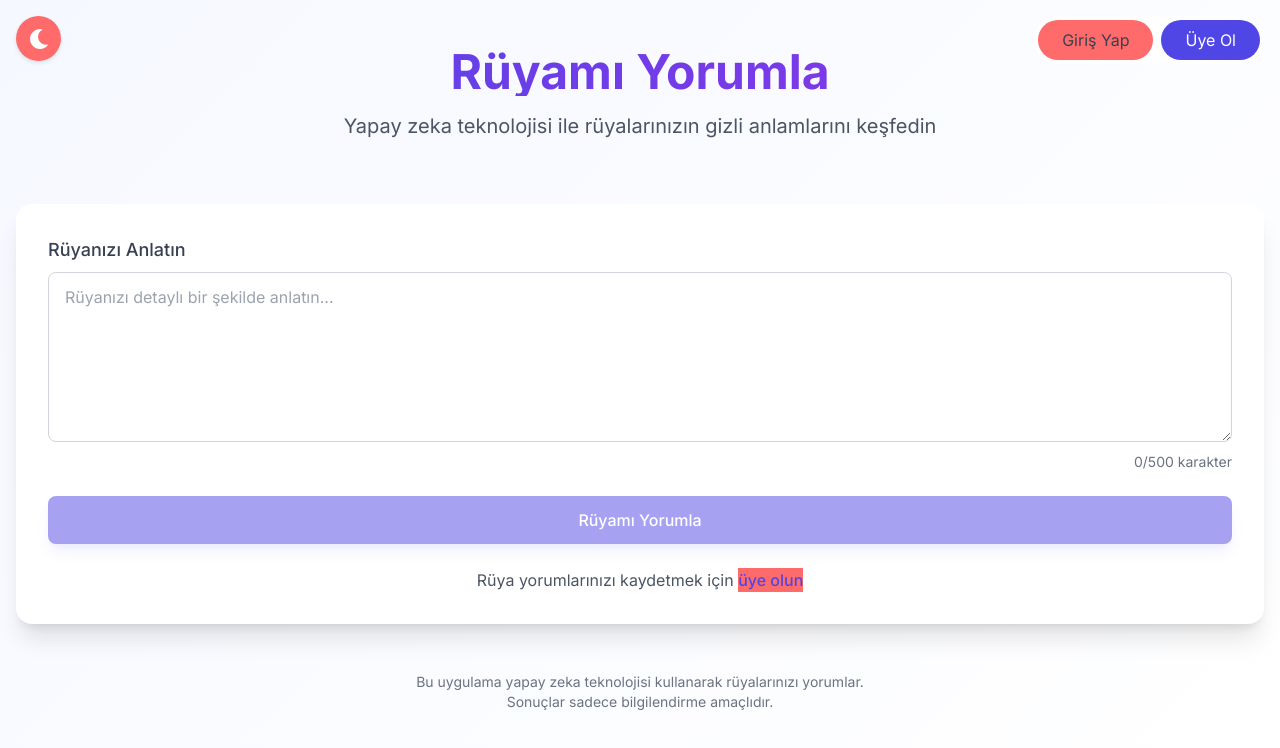
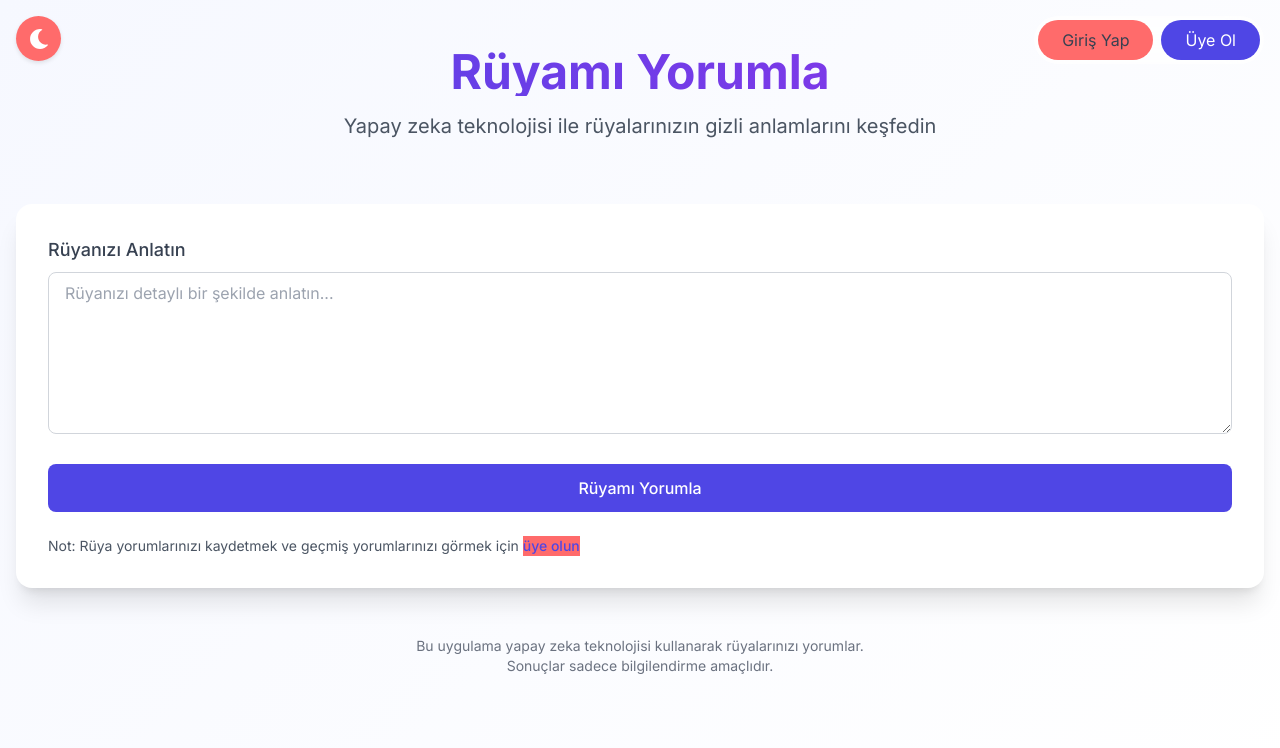
Before and after one commit to cetinibs/ruyami-yorumla, a Next.js app: page / in a window 1280 px wide. Shown: the top 748 px of the page. Built offline with nearby package versions, Linux system fonts and the light colour scheme.

Commit message:
Allow anonymous dream interpretations

```diff
--- a/pages/api/interpret.ts
+++ b/pages/api/interpret.ts
@@ -1,6 +1,13 @@
 import type { NextApiRequest, NextApiResponse } from 'next';
 import { createClient } from '@supabase/supabase-js';
 import { Configuration, OpenAIApi } from 'openai';
+
+// Initialize OpenAI client
+const configuration = new Configuration({
+  apiKey: process.env.OPENAI_API_KEY,
+});
+
+const openai = new OpenAIApi(configuration);
 
 // Initialize Supabase client
 const supabaseUrl = process.env.NEXT_PUBLIC_SUPABASE_URL;
@@ -11,13 +18,6 @@ if (!supabaseUrl || !supabaseKey) {
 }
 
 const supabase = createClient(supabaseUrl, supabaseKey);
-
-// Initialize OpenAI client
-const configuration = new Configuration({
-  apiKey: process.env.OPENAI_API_KEY,
-});
-
-const openai = new OpenAIApi(configuration);
 
 export default async function handler(
   req: NextApiRequest,
@@ -45,28 +45,6 @@ export default async function handler(
   }
 
   try {
-    // Get authorization header
-    const authHeader = req.headers.authorization;
-    if (!authHeader) {
-      return res.status(401).json({
-        success: false,
-        error: 'Authorization header missing'
-      });
-    }
-
-    // Extract token
-    const token = authHeader.replace('Bearer ', '');
-
-    // Verify the session
-    const { data: { user }, error: authError } = await supabase.auth.getUser(token);
-
-    if (authError || !user) {
-      return res.status(401).json({
-        success: false,
-        error: 'Invalid or expired token'
-      });
-    }
-
     const { dream } = req.body;
 
     if (!dream) {
@@ -108,7 +86,13 @@ export default async function handler(
       throw new Error('OpenAI API yanıt vermedi');
     }
 
-    // Save to database
+    // Eğer kullanıcı giriş yapmışsa rüyayı kaydet
+    const authHeader = req.headers.authorization;
+    if (authHeader) {
+      const token = authHeader.replace('Bearer ', '');
+      const { data: { user }, error: authError } = await supabase.auth.getUser(token);
+
+      if (!authError && user) {
         const { error: dbError } = await supabase
           .from('dreams')
           .insert([
@@ -121,7 +105,8 @@ export default async function handler(
 
         if (dbError) {
           console.error('Database error:', dbError);
-      // Veritabanı hatası olsa bile yorumu döndür
+        }
+      }
     }
 
     return res.status(200).json({
--- a/pages/index.tsx
+++ b/pages/index.tsx
@@ -178,20 +178,20 @@ export default function Home() {
     setInterpretation('');
 
     try {
-      // Get token from localStorage
+      // Get token if user is logged in
       const token = localStorage.getItem('token');
-      if (!token) {
-        setError('Lütfen önce giriş yapın');
-        setIsLoading(false);
-        return;
+      const headers: Record<string, string> = {
+        'Content-Type': 'application/json',
+      };
+
+      // Add authorization header if token exists
+      if (token) {
+        headers['Authorization'] = `Bearer ${token}`;
       }
 
       const response = await fetch('/api/interpret', {
         method: 'POST',
-        headers: {
-          'Content-Type': 'application/json',
-          'Authorization': `Bearer ${token}`
-        },
+        headers,
         body: JSON.stringify({ dream }),
       });
 
@@ -203,21 +203,10 @@ export default function Home() {
       const data = await response.json();
       setInterpretation(data.interpretation);
 
-      // Rüyayı veritabanına kaydet
-      await fetch('/api/dreams', {
-        method: 'POST',
-        headers: {
-          'Content-Type': 'application/json',
-          'Authorization': `Bearer ${token}`
-        },
-        body: JSON.stringify({
-          dreamText: dream,
-          interpretation: data.interpretation
-        }),
-      });
-
-      // Rüya listesini güncelle
-      fetchDreams(token);
+      // Eğer kullanıcı giriş yapmışsa rüyaları güncelle
+      if (token) {
+        fetchDreams(token);
+      }
     } catch (error: any) {
       console.error('Dream interpretation error:', error);
       setError(error.message || 'Bir hata oluştu');
@@ -350,41 +339,35 @@ export default function Home() {
                   </label>
                   <textarea
                     id="dream"
+                    name="dream"
+                    rows={6}
+                    className="w-full px-4 py-2 border border-gray-300 rounded-lg focus:ring-2 focus:ring-indigo-500"
+                    placeholder="Rüyanızı detaylı bir şekilde anlatın..."
                     value={dream}
                     onChange={(e) => setDream(e.target.value)}
-                    maxLength={500}
-                    rows={6}
-                    className="input-primary"
-                    placeholder="Rüyanızı detaylı bir şekilde anlatın..."
                     required
                   />
-                  <div className="text-sm text-gray-500 text-right mt-1">
-                    {dream.length}/500 karakter
-                  </div>
                 </div>
 
-                <button
-                  type="submit"
-                  disabled={isLoading || dream.length === 0}
-                  className="btn-primary w-full"
-                >
-                  {isLoading ? (
-                    <div className="flex items-center justify-center space-x-2">
-                      <div className="w-5 h-5 border-2 border-white border-t-transparent rounded-full animate-spin"></div>
-                      <span>Rüyanız Yorumlanıyor...</span>
-                    </div>
-                  ) : (
-                    'Rüyamı Yorumla'
-                  )}
-                </button>
+                <div>
+                  <button
+                    type="submit"
+                    disabled={isLoading}
+                    className={`w-full py-3 px-4 rounded-lg text-white font-medium ${
+                      isLoading ? 'bg-indigo-400 cursor-not-allowed' : 'bg-indigo-600 hover:bg-indigo-700'
+                    }`}
+                  >
+                    {isLoading ? 'Yorumlanıyor...' : 'Rüyamı Yorumla'}
+                  </button>
+                </div>
 
                 {!user && (
-                  <p className="text-center text-gray-600">
-                    Rüya yorumlarınızı kaydetmek için{' '}
+                  <p className="text-sm text-gray-600 mt-2">
+                    Not: Rüya yorumlarınızı kaydetmek ve geçmiş yorumlarınızı görmek için{' '}
                     <button
                       type="button"
-                      onClick={() => setShowLogin(false)}
-                      className="text-indigo-600 hover:underline font-medium"
+                      onClick={() => setShowLogin(true)}
+                      className="text-indigo-600 hover:text-indigo-800 font-medium"
                     >
                       üye olun
                     </button>
@@ -393,32 +376,16 @@ export default function Home() {
               </form>
 
               {error && (
-                <div className="mt-6 p-4 bg-red-50 border border-red-200 rounded-xl">
-                  <p className="text-red-600">{error}</p>
+                <div className="mt-4 p-4 bg-red-50 border border-red-200 rounded-lg">
+                  <p className="text-red-700">{error}</p>
                 </div>
               )}
 
               {interpretation && (
-                <div className="dream-interpretation">
+                <div className="dream-interpretation mt-8">
                   <div className="dream-interpretation-section">
                     <h3 className="dream-interpretation-title">Rüyanızın Genel Yorumu</h3>
                     <p className="dream-interpretation-content">{interpretation}</p>
-                  </div>
-
-                  <div className="dream-interpretation-section">
-                    <h3 className="dream-interpretation-title">Psikolojik Analiz</h3>
-                    <p className="dream-interpretation-content">
-                      Bu rüya, bilinçaltınızdaki duygu ve düşüncelerin bir yansıması olabilir.
-                      Rüyanızda görülen semboller, hayatınızdaki bazı durumları veya endişeleri temsil ediyor olabilir.
-                    </p>
-                  </div>
-
-                  <div className="dream-interpretation-section">
-                    <h3 className="dream-interpretation-title">Öneriler</h3>
-                    <p className="dream-interpretation-content">
-                      Bu rüyanın mesajlarını günlük hayatınıza nasıl uygulayabileceğinizi düşünün.
-                      Rüyanızda ortaya çıkmış temalar üzerine meditasyon yapmak faydalı olabilir.
-                    </p>
                   </div>
                 </div>
               )}
@@ -447,7 +414,7 @@ export default function Home() {
               </div>
 
               {successMessage && (
-                <div className="mb-4 p-4 bg-green-50 border border-green-200 rounded-xl">
+                <div className="mb-4 p-4 bg-green-50 border border-green-200 rounded-lg">
                   <p className="text-green-600">{successMessage}</p>
                 </div>
               )}
@@ -498,7 +465,7 @@ export default function Home() {
                 </div>
 
                 {error && (
-                  <div className="p-4 bg-red-50 border border-red-200 rounded-xl">
+                  <div className="p-4 bg-red-50 border border-red-200 rounded-lg">
                     <p className="text-red-600">{error}</p>
                   </div>
                 )}
```
Lines whose indentation alone changed are shown as unchanged.
